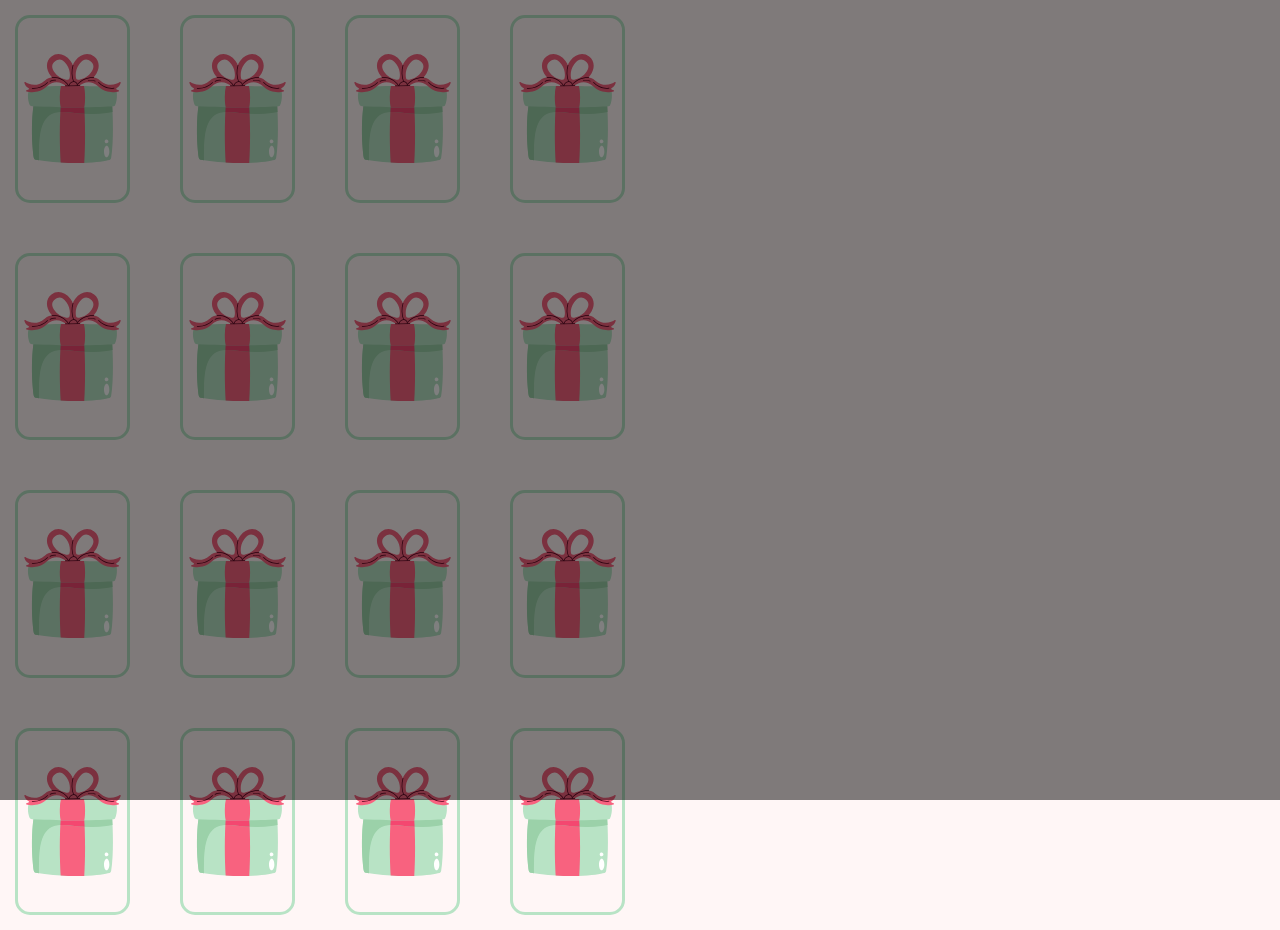
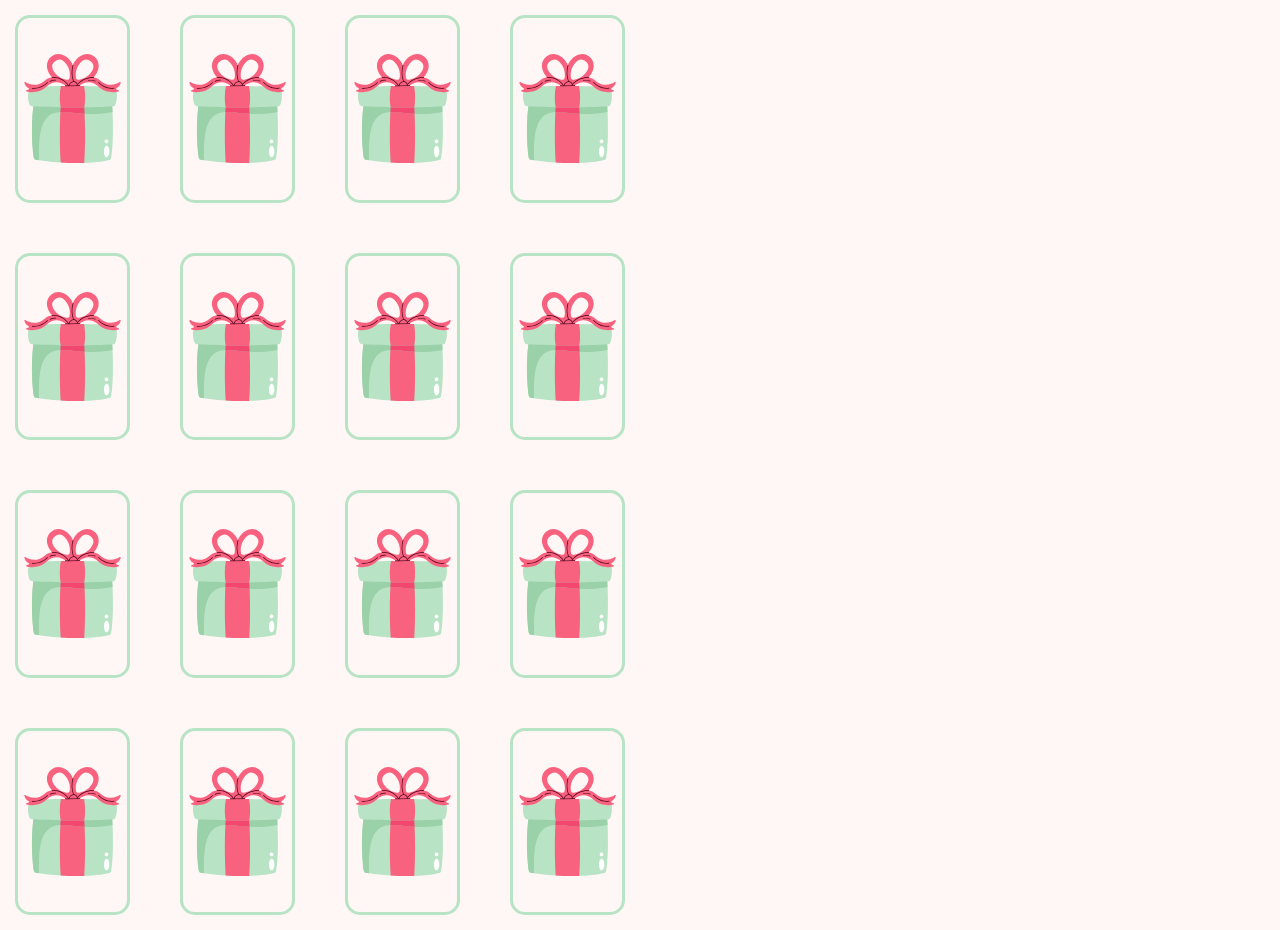
Before and after one commit to forst09/hackathon, a Flask app: page /game in a window 1280 px wide. Run offline with Flask 3, Linux system fonts and the light colour scheme; some web fonts are replaced.

Commit message:
попап

```diff
--- a/static/game.css
+++ b/static/game.css
@@ -58,24 +58,6 @@
     object-fit: contain;
 }
 
-/* .popup {
-    position: fixed;
-    top: 0;
-    right: 0;
-    left: 0;
-    bottom: 0;
-    background: rgba(0,0,0,0.5);
-    z-index: 10;
-    margin: 0;
-    padding: 0;
-}
-
-.popup:target {
-    opacity: 1;
-	pointer-events: auto;
-    overflow-y: auto;
-} */
-
 .popup {
     position: fixed;
     top: 0;
@@ -83,28 +65,22 @@
     width: 100%;
     height: 100vh;
     background: rgba(0, 0, 0, 0.5);
-    /* opacity: 0; */
+    opacity: 0;
     pointer-events: none;
-    transition: 0.5s all;
+    transition: opacity 0.5s;
 }
 
-.popup.active {
+.popup .active {
     opacity: 1;
     pointer-events: all;
-    transition: 0.5s all;
+    transition: opacity 0.5s;
 }
 
 .popup__wrapper {
     position: absolute;
-    top: 50%;
-    left: 50%;
-    transform: translate(-50%, -50%) scale(0);
-    transition: 0.5s all;
-}
-
-.popup__wrapper.active {
-    transform: translate(-50%, -50%) scale(1);
-    transition: 0.5s all;
+    top: 25%;
+    left: 25%;
+    min-width: 400px;
 }
 
 .popup__wrap {
@@ -120,7 +96,7 @@
 
 }
 
-.close-popup {
+.popup__close {
     position: absolute;
     top: 10px;
     right: 10px;
@@ -153,12 +129,12 @@
     position: relative;
 }
 
-.popup__content:before {
+.popup__content::before {
     content: "";
     width: 100px;
     height: 100px;
     display: block;
-    background-image: url(../img/svg/010-heart.svg);
+    background-image: url(../static/img/svg/010-heart.svg);
     background-repeat: no-repeat;
     background-position: center;
     background-size: contain;
@@ -167,12 +143,12 @@
     bottom: 70px;
 }
 
-.popup__content:after {
+.popup__content::after {
     content: "";
     width: 100px;
     height: 100px;
     display: block;
-    background-image: url(../img/svg/011-balloon.svg);
+    background-image: url(../static/img/svg/011-balloon.svg);
     background-size: contain;
     background-repeat: no-repeat;
     background-position: center;
--- a/templates/game.html
+++ b/templates/game.html
@@ -261,10 +261,19 @@
         <div class="popup">
             <div class="popup__wrapper">
                 <div class="popup__wrap">
-                    <a href="#close" title="Close" class="popup__close">×</a>
+                    <button class="popup__close">
+                        <svg width="64" height="64" viewBox="0 0 64 64" fill="none" xmlns="http://www.w3.org/2000/svg">
+                            <path d="M22.6066 21.3934C22.2161 21.0029 21.5829 21.0029 21.1924 21.3934C20.8019 21.7839 20.8019 22.4171 21.1924 22.8076L22.6066 21.3934ZM40.9914 42.6066C41.3819 42.9971 42.0151 42.9971 42.4056 42.6066C42.7961 42.2161 42.7961 41.5829 42.4056 41.1924L40.9914 42.6066ZM21.1924 41.1924C20.8019 41.5829 20.8019 42.2161 21.1924 42.6066C21.5829 42.9971 22.2161 42.9971 22.6066 42.6066L21.1924 41.1924ZM42.4056 22.8076C42.7961 22.4171 42.7961 21.7839 42.4056 21.3934C42.0151 21.0029 41.3819 21.0029 40.9914 21.3934L42.4056 22.8076ZM21.1924 22.8076L40.9914 42.6066L42.4056 41.1924L22.6066 21.3934L21.1924 22.8076ZM22.6066 42.6066L42.4056 22.8076L40.9914 21.3934L21.1924 41.1924L22.6066 42.6066Z" fill="black"/>
+                        </svg>
+                    </button>
                     <div class="popup__content">
                         <figure class="popup__figure">
-                            <img src="../img/svg/004-inlove.svg" alt="" class="popup__img" width="90" height="90">
+                            <img
+                                src="../static/img/svg/004-inlove.svg"
+                                alt="" class="popup__img"
+                                width="90"
+                                height="90"
+                            >
                         </figure>
                         <p class="popup__text">Ваше
                             количество
```
